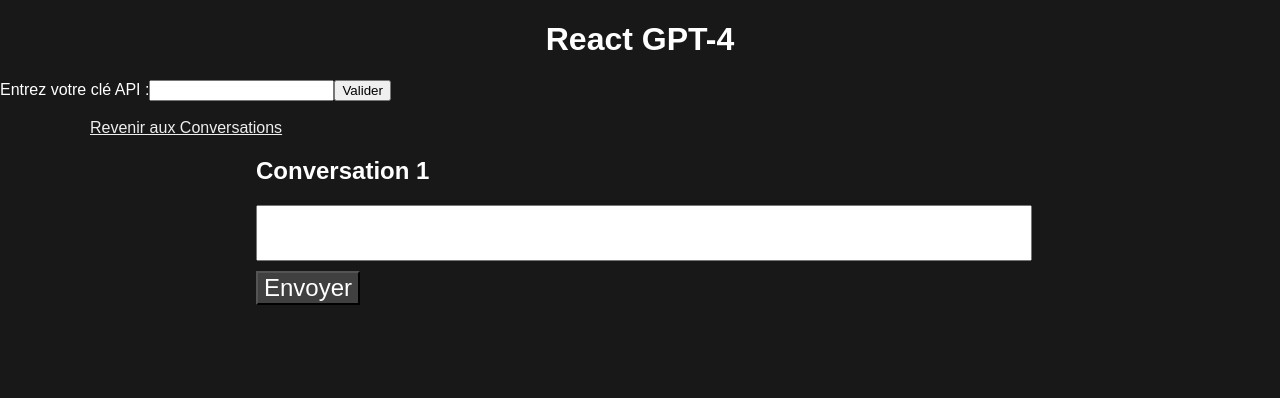
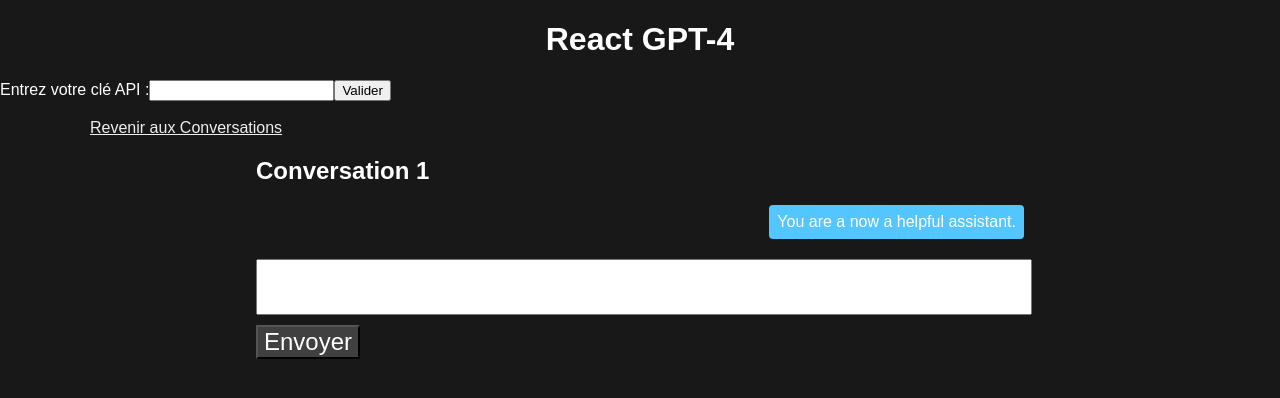
Before and after one commit to Willix-IT/GptChat, a React (Create React App) app: page /conversation/1 in a window 1280 px wide. Shown: the top 398 px of the page. Built offline with nearby package versions, Linux system fonts and the light colour scheme; the HTML template or start-up script is replaced by a standard one.

Commit message:
Gpt chat

```diff
--- a/src/components/Conversation.jsx
+++ b/src/components/Conversation.jsx
@@ -1,7 +1,5 @@
 import React, { useState, useEffect } from "react";
 import { useParams } from "react-router-dom";
-
-import axios from "axios";
 import Message from "./Message";
 import { v4 as uuidv4 } from "uuid";
 
@@ -10,7 +8,7 @@
   const [messages, setMessages] = useState(() =>
     localStorage.getItem(conversationId)
       ? JSON.parse(localStorage.getItem(conversationId))
-      : []
+      : [{"role": "system", "content": "You are a now a helpful assistant."},]
   );
   const [input, setInput] = useState("");
 
@@ -21,10 +19,12 @@
   const handleSubmit = async (e) => {
     e.preventDefault();
     if (!input) return;
-    const userMessage = { sender: "user", text: input };
+    const userMessage = { role: "user", content: input };
+    const temp = [...messages, userMessage]
+    console.log(temp)
     setMessages((prevMessages) => [...prevMessages, userMessage]);
 
-    const assistantMessage = await fetchAssistantResponse(input);
+    const assistantMessage = await fetchAssistantResponse(temp);
     setMessages((prevMessages) => [...prevMessages, assistantMessage]);
 
     setInput("");
@@ -32,16 +32,16 @@
 
   async function fetchAssistantResponse(prompt) {
     try {
-      const response = await fetch("https://api.openai.com/v1/completions", {
+      const response = await fetch("https://api.openai.com/v1/chat/completions", {
         method: "POST",
         headers: {
           "Content-Type": "application/json",
           Authorization: `Bearer ${apiKey}`,
         },
         body: JSON.stringify({
-          model: "text-davinci-003",
-          prompt: `${prompt}`,
-          max_tokens: 100,
+          model: "gpt-4",
+          messages: prompt,
+          max_tokens: 500,
           temperature: 0.5,
           frequency_penalty: 0.0,
           presence_penalty: 0.0,
@@ -51,15 +51,15 @@
       const data = await response.json();
       console.log(data);
       const message = {
-        sender: "assistant",
-        text: data.choices[0].text.trim(),
+        role: "assistant",
+        content: data.choices[0].message.content.trim(),
       };
       return message;
     } catch (error) {
       console.error("Error fetching assistant response:", error);
       return {
-        sender: "assistant",
-        text: "Désolé, je n'ai pas pu traiter votre demande.",
+        role: "assistant",
+        content: "Désolé, je n'ai pas pu traiter votre demande.",
       };
     }
   }
@@ -80,7 +80,7 @@
       <h2>Conversation {conversationId}</h2>
       <div>
         {messages.map((message, index) => (
-          <Message key={uuidv4()} sender={message.sender} text={message.text} />
+          <Message key={uuidv4()} role={message.role} content={message.content} />
         ))}
       </div>
       <form
--- a/src/components/Message.jsx
+++ b/src/components/Message.jsx
@@ -4,22 +4,26 @@
 const MessageContainer = styled.div`
   display: flex;
   flex-direction: ${(props) =>
-    props.sender === "assistant" ? "row" : "row-reverse"};
+    props.role === "assistant" ? "row" : "row-reverse"};
   margin-bottom: 8px;
 `;
 
 const MessageText = styled.div`
   padding: 8px;
   background-color: ${(props) =>
-    props.sender === "assistant" ? "#404040" : "#00aaff"};
+    props.role === "assistant"
+      ? "#404040"
+      : props.role === "user"
+      ? "#00aaff"
+      : "#54c6ff"};
   border-radius: 4px;
   max-width: 70%;
 `;
 
-function Message({ sender, text }) {
+function Message({ role, content }) {
   return (
-    <MessageContainer sender={sender}>
-      <MessageText sender={sender}>{text}</MessageText>
+    <MessageContainer role={role}>
+      <MessageText role={role}>{content}</MessageText>
     </MessageContainer>
   );
 }
```
